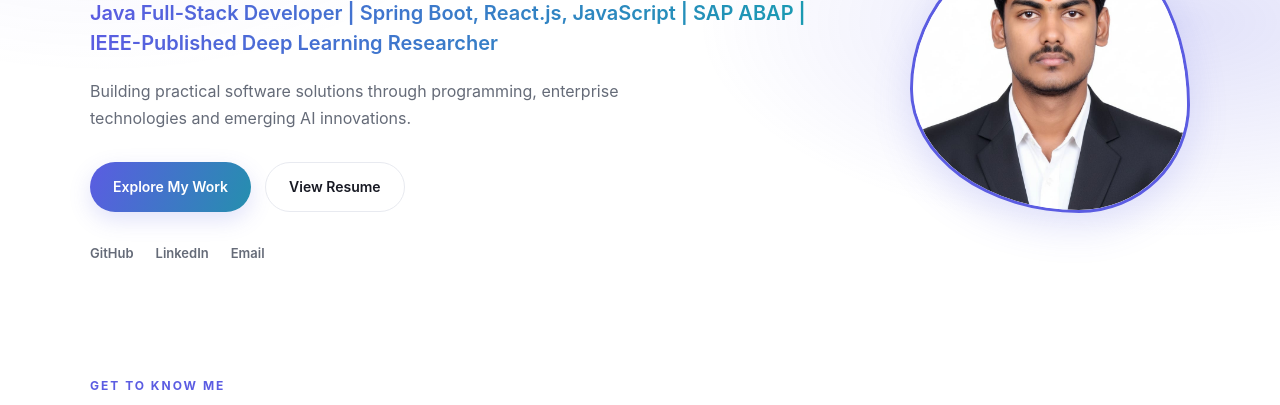
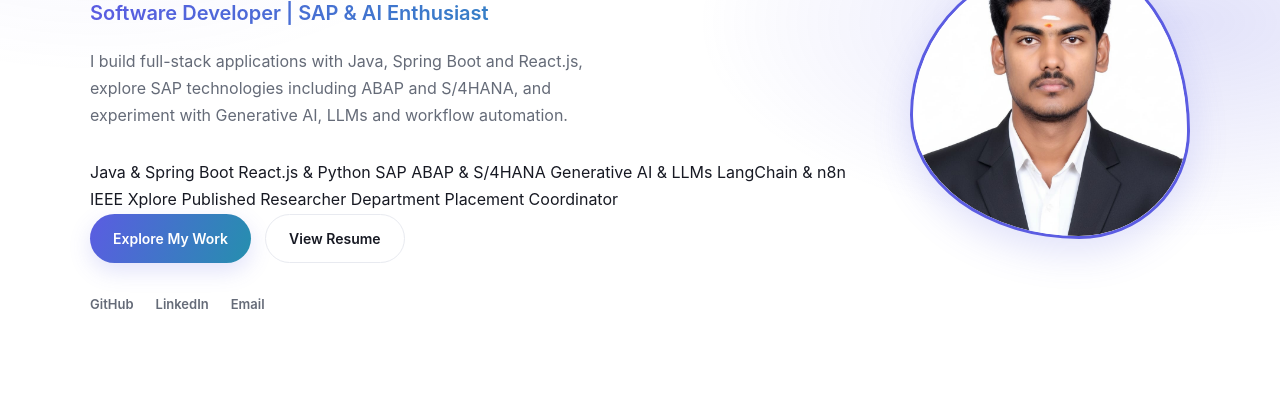
Before and after one commit to Sivasubramani-velusamy/Portfolio, a plain HTML site: page index.html in a window 1280 px wide. Shown: the part 250-655 px from the top of the page. Drawn offline with Linux system fonts and the light colour scheme.

Commit message:
Refresh hero section for software, SAP and AI focus

```diff
--- a/index.html
+++ b/index.html
@@ -50,13 +50,26 @@
 
                 <h1>Sivasubramani Velusamy</h1>
 
-                <h2 class="hero-headline"><span>Java Full-Stack Developer</span> | <span>Spring Boot, React.js, JavaScript</span> | <span>SAP ABAP</span> | <span>IEEE-Published Deep Learning Researcher</span></h2>
+                <h2 class="hero-headline">Software Developer <span class="hero-divider">|</span> SAP &amp; AI Enthusiast</h2>
 
                 <p class="hero-description">
-                    Building practical software solutions through
-                    programming, enterprise technologies and
-                    emerging AI innovations.
+                    I build full-stack applications with Java, Spring Boot and React.js,
+                    explore SAP technologies including ABAP and S/4HANA, and experiment
+                    with Generative AI, LLMs and workflow automation.
                 </p>
+
+                <div class="hero-focus" aria-label="Technical areas">
+                    <span>Java &amp; Spring Boot</span>
+                    <span>React.js &amp; Python</span>
+                    <span>SAP ABAP &amp; S/4HANA</span>
+                    <span>Generative AI &amp; LLMs</span>
+                    <span>LangChain &amp; n8n</span>
+                </div>
+
+                <div class="hero-highlights">
+                    <span class="hero-highlight">IEEE Xplore Published Researcher</span>
+                    <span class="hero-highlight">Department Placement Coordinator</span>
+                </div>
 
                 <div class="hero-buttons">
                     <a href="#projects" class="btn btn-primary">
```
